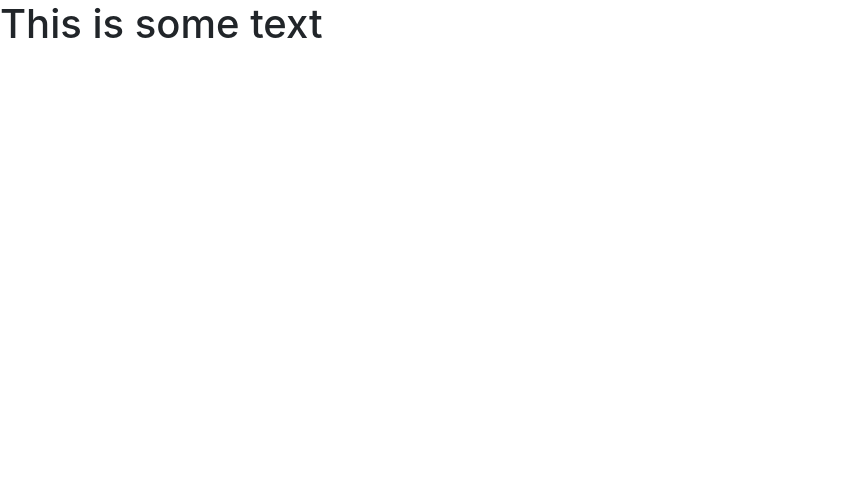
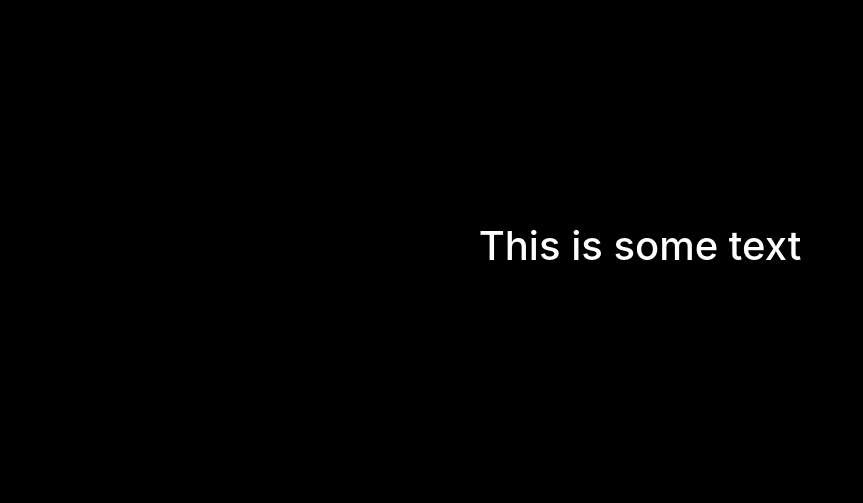
Before and after one commit to certilremy/microvers_port_proj, a plain HTML site: page index.html in a window 1280 px wide. Shown: the whole page, without its empty margins (0-863 px from the left). Drawn offline with nearby package versions, Linux system fonts and the light colour scheme; files that its build step writes are made by us from their sources.

Commit message:
welcome section

```diff
--- a/index.html
+++ b/index.html
@@ -4,14 +4,15 @@
     <meta charset="UTF-8">
     <title>Portfolio</title>
     <link rel="stylesheet" href="https://stackpath.bootstrapcdn.com/bootstrap/4.3.1/css/bootstrap.min.css" integrity="sha384-ggOyR0iXCbMQv3Xipma34MD+dH/1fQ784/j6cY/iJTQUOhcWr7x9JvoRxT2MZw1T" crossorigin="anonymous">
-    <link rel="stylesheet" href="css/style.css">
+    <link rel="stylesheet" href="style.css">
   </head>
   <body>
-    <div id="welcome-section">
-      <h1>
-        This is some text
-      </h1>
-    </div>
+    <div id="welcome-section" class="container">
+      <div class="row" style="height: 500px">
+        <div class="col align-self-center">
+          <h1>This is some text</h1>
+        </div>
+      </div>
     <div id="projects">
 
     </div>
--- a/style.css
+++ b/style.css
@@ -0,0 +1,7 @@
+html, body{
+	background-color: black;
+	color: white;
+}
+#welcome-section{
+	text-align: center;
+}
```
